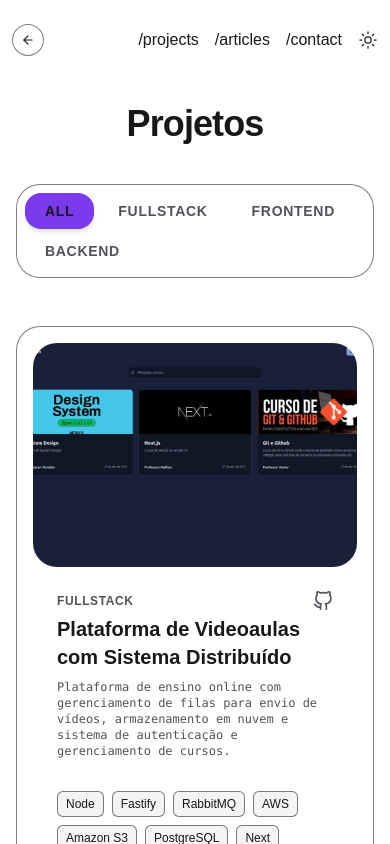
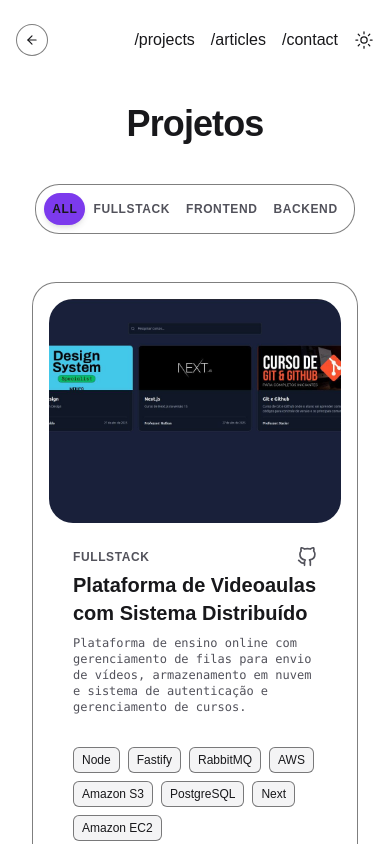
Before and after one commit to nathanmota-dev/portfolio-v2, a Next.js app: page /projects in a window 390 px wide. Shown: the top 844 px of the page. Built offline with nearby package versions, Linux system fonts and the light colour scheme.

Commit message:
style: ajust for responsive

```diff
--- a/app/articles/[slug]/page.tsx
+++ b/app/articles/[slug]/page.tsx
@@ -43,7 +43,7 @@ export default async function ArticlePage({
     }
 
     return (
-        <main className="max-w-3xl mx-auto py-2">
+        <main className="max-w-3xl mx-auto px-4 lg:px-0 py-2">
             <div className="py-4 flex justify-center text-center">
                 <h1 className="text-4xl md:text-5xl font-bold tracking-tight leading-[1.1] pb-2">
                     {articleData.title}
--- a/app/projects/page.tsx
+++ b/app/projects/page.tsx
@@ -27,7 +27,7 @@ export default function Projects() {
             </div>
 
             <main>
-                <section className="grid grid-cols-1 md:grid-cols-2 gap-6 min-h-125 content-start">
+                <section className="grid grid-cols-1 md:grid-cols-2 gap-6 min-h-125 content-start px-4 lg:px-0">
                     {filteredProjects.length > 0 ? (
                         filteredProjects.map((project) => (
                             <ExpandedProjectCard
--- a/components/footer/footer.tsx
+++ b/components/footer/footer.tsx
@@ -2,8 +2,8 @@ import { RESUME_DATA } from "@/data/resume-data";
 
 export default function Footer() {
     return (
-        <div className="max-w-3xl mx-auto py-2">
-            <footer className="pt-6 flex flex-col md:flex-row items-center justify-between gap-4 text-[10px] text-muted-foreground font-medium uppercase tracking-[0.2em] pb-4">
+        <div className="max-w-3xl mx-auto py-2 ">
+            <footer className="pt-6 flex flex-col md:flex-row items-center justify-between gap-4 text-[10px] text-muted-foreground font-medium uppercase tracking-[0.2em] pb-4 px-4 lg:px-0">
                 <div className="flex items-center gap-4">
                     <span>Based in {RESUME_DATA.location}</span>
                 </div>
--- a/components/navbar/navbar.tsx
+++ b/components/navbar/navbar.tsx
@@ -11,7 +11,7 @@ export default function Navbar() {
     const isHome = pathname === "/"
 
     return (
-        <div className="max-w-3xl mx-auto space-y-8 py-2 px-3 md:px-0">
+        <div className="max-w-3xl mx-auto space-y-8 py-2 px-4 lg:px-0">
             <nav className="flex items-center justify-between py-4">
                 {isHome ? (
                     <div className="flex items-center font-display font-bold text-lg">
--- a/components/segmented-control/segmented-control.tsx
+++ b/components/segmented-control/segmented-control.tsx
@@ -17,7 +17,7 @@ export function SegmentedControl({ activeFilter, onFilterChange }: SegmentedCont
 
     return (
         <div className="flex w-full justify-center my-8">
-            <div className="inline-flex flex-wrap items-center gap-1 p-2 border border-border/50 rounded-3xl bg-background/30 backdrop-blur-sm transition-all duration-300 hover:shadow-xl hover:shadow-primary/5 hover:bg-black/2 dark:hover:bg-white/2">
+            <div className="inline-flex flex-wrap items-center md:gap-1 p-2 border border-border/50 rounded-3xl bg-background/30 backdrop-blur-sm transition-all duration-300 hover:shadow-xl hover:shadow-primary/5 hover:bg-black/2 dark:hover:bg-white/2">
                 {filters.map((filter) => {
                     const isActive = activeFilter === filter.value;
 
@@ -25,7 +25,7 @@ export function SegmentedControl({ activeFilter, onFilterChange }: SegmentedCont
                         <button
                             key={filter.value}
                             onClick={() => onFilterChange(filter.value)}
-                            className={`px-5 py-2 rounded-2xl text-sm font-bold uppercase tracking-wider transition-all duration-300 active:scale-95 ${isActive
+                            className={`px-2 md:px-5 py-2 rounded-2xl text-xs md:text-sm font-bold uppercase tracking-wider transition-all duration-300 active:scale-95 ${isActive
                                     ? "bg-primary text-primary-foreground shadow-md"
                                     : "text-muted-foreground hover:text-foreground hover:bg-black/5 dark:hover:bg-white/5"
                                 }`}
```
